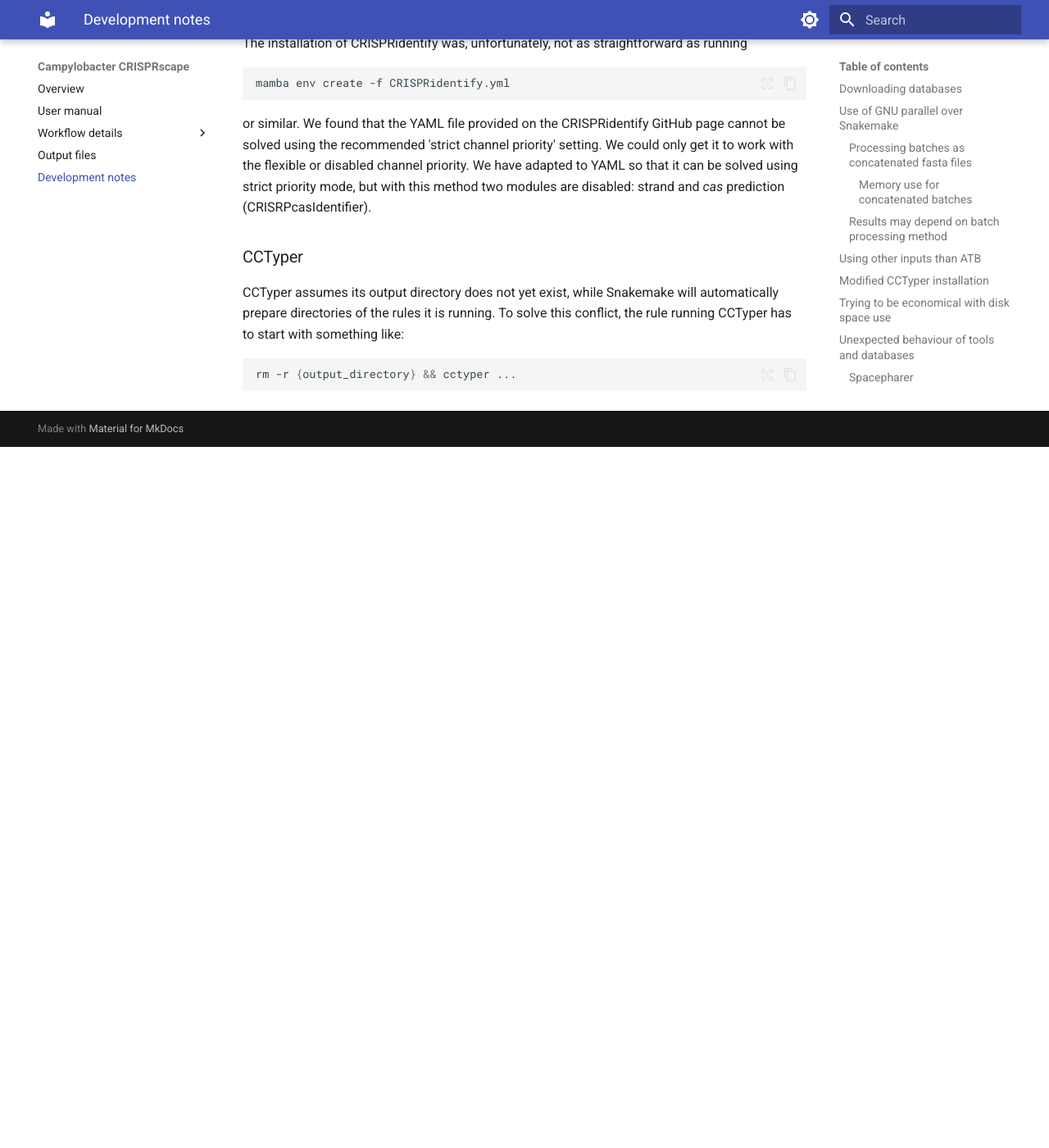
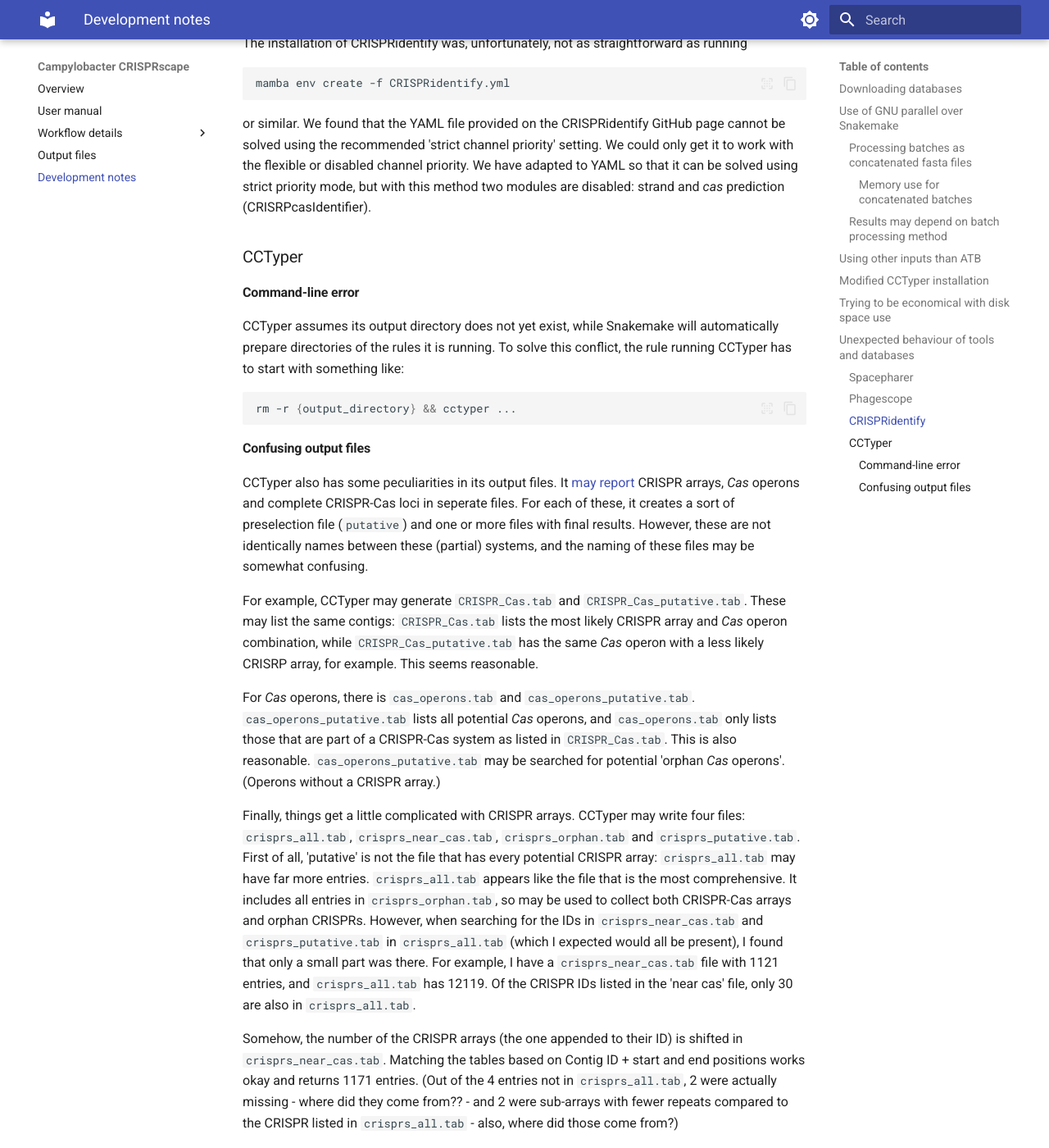
Before and after one commit to UtrechtUniversity/campylobacter-crisprscape, an MkDocs documentation site: the page built from doc/dev_notes.md, in a window 1280 px wide and 1400 px high, scrolled down 4923 px. Shown: the whole window at 82% size. Built offline with MkDocs 1.6.1 and Material for MkDocs 9.7.7, drawn with Linux system fonts in a browser that asks for light colours; before the commit the page ends 5468 px from its top, so only the background shows below that; some of the changed text lies outside the part shown.

Commit message:
Describe struggles with interpreting different output files

````diff
--- a/doc/dev_notes.md
+++ b/doc/dev_notes.md
@@ -218,6 +218,8 @@ but with this method two modules are disabled: strand and _cas_ prediction
 
 ### CCTyper
 
+#### Command-line error
+
 CCTyper assumes its output directory does not yet exist, while Snakemake
 will automatically prepare directories of the rules it is running.
 To solve this conflict, the rule running CCTyper has to start with something
@@ -226,3 +228,76 @@ like:
 ```bash
 rm -r {output_directory} && cctyper ...
 ```
+
+#### Confusing output files
+
+CCTyper also has some peculiarities in its output files.
+It [may report](https://github.com/Russel88/CRISPRCasTyper/issues/39)
+CRISPR arrays, _Cas_ operons and complete CRISPR-Cas loci in seperate files.
+For each of these, it creates a sort of preselection file (`putative`) and
+one or more files with final results. However, these are not identically
+names between these (partial) systems, and the naming of these files may be somewhat
+confusing.
+
+For example, CCTyper may generate `CRISPR_Cas.tab` and `CRISPR_Cas_putative.tab`.
+These may list the same contigs: `CRISPR_Cas.tab` lists the most likely CRISPR array
+and _Cas_ operon combination, while `CRISPR_Cas_putative.tab` has the same _Cas_
+operon with a less likely CRISRP array, for example. This seems reasonable.
+
+For _Cas_ operons, there is `cas_operons.tab` and `cas_operons_putative.tab`.
+`cas_operons_putative.tab` lists all potential _Cas_ operons, and `cas_operons.tab`
+only lists those that are part of a CRISPR-Cas system as listed in `CRISPR_Cas.tab`.
+This is also reasonable. `cas_operons_putative.tab` may be searched for potential
+'orphan _Cas_ operons'. (Operons without a CRISPR array.)
+
+Finally, things get a little complicated with CRISPR arrays. CCTyper may write
+four files: `crisprs_all.tab`, `crisprs_near_cas.tab`, `crisprs_orphan.tab` and
+`crisprs_putative.tab`.
+First of all, 'putative' is not the file that has every potential CRISPR array:
+`crisprs_all.tab` may have far more entries. `crisprs_all.tab` appears like the
+file that is the most comprehensive. It includes all entries in `crisprs_orphan.tab`,
+so may be used to collect both CRISPR-Cas arrays and orphan CRISPRs.
+However, when searching for the IDs in `crisprs_near_cas.tab` and `crisprs_putative.tab`
+in `crisprs_all.tab` (which I expected would all be present), I found that only
+a small part was there.
+For example, I have a `crisprs_near_cas.tab` file with 1121 entries, and `crisprs_all.tab`
+has 12119. Of the CRISPR IDs listed in the 'near cas' file, only 30 are also in
+`crisprs_all.tab`.
+
+Somehow, the number of the CRISPR arrays (the one appended to their ID) is shifted
+in `crisprs_near_cas.tab`. Matching the tables based on Contig ID + start and
+end positions works okay and returns 1171 entries.
+(Out of the 4 entries not in `crisprs_all.tab`, 2 were actually missing -
+where did they come from?? -
+and 2 were sub-arrays with fewer repeats compared to the CRISPR listed in
+`crisprs_all.tab` -
+also, where did those come from?)
+
+Now the question remains: if `crisprs_all.tab` has 12199 entries,
+and `crisprs_near_cas.tab` has 1121 and `crisprs_orphan.tab` has 9040,
+what are the remaining 2038 CRISPR arrays??
+ --> these are labeled as 'Trusted: FALSE'. Which is a score assigned in the
+[MinCED](https://github.com/Russel88/CRISPRCasTyper/blob/607fe87faae90104d9f4fea987157e781d203294/cctyper/minced.py#L60)
+step of CCTyper.
+It says:
+
+- repeat identity is greater than X (default 70%),
+- spacer identity is smaller than Y (default 55%),
+- spacer length standard error of the mean is smaller than Z (default 3.5)
+
+In short, this ensures that arrays have near-identical repeats,
+have spacers that are not direct copies (are sufficiently dissimilar),
+and have a stable spacer length.
+
+For a comprehensive view of the CRISPR results, it may therefore be useful to:
+
+- Load complete arrays from `CRISPR_Cas.tab`
+
+- take all CRISPRs from `crisprs_all.tab`,
+    - filter for Trusted == True,
+    - mark as complete CRISPR-Cas system if array is present in `CRISPR_Cas.tab`,
+    - the remaining ones are all putative orphans! (no need to scan `crispr_orphan.tab`)
+- similar for _Cas_ operons, start from `cas_operons_putative.tab`,
+    - filter Prediction != False
+    - mark as complete if operon in CRISPR_Cas
+    - the remaining ones are 'orphan operons'
````
